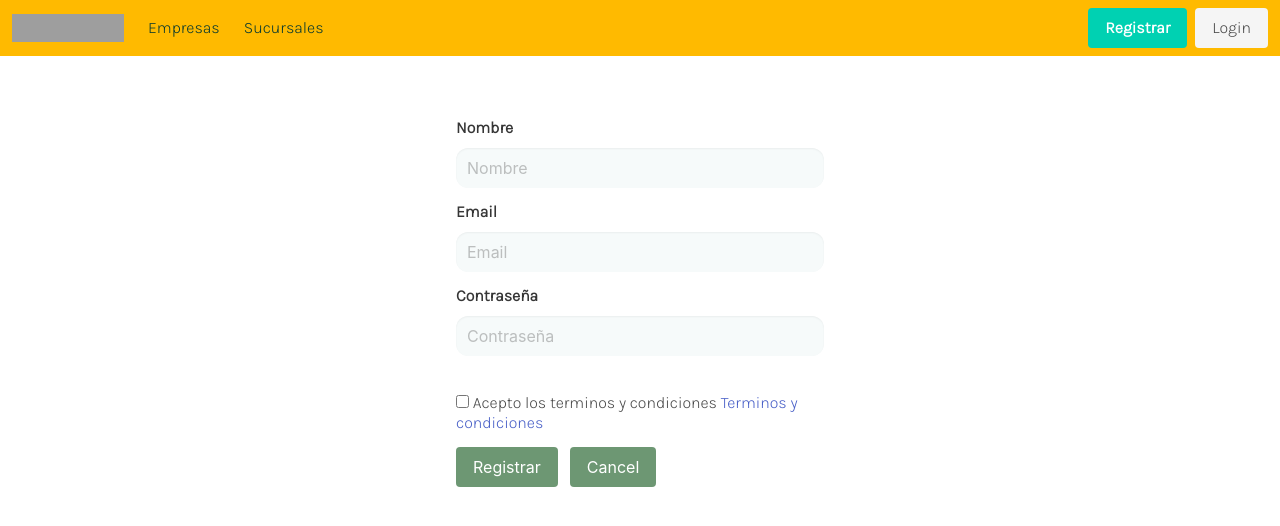
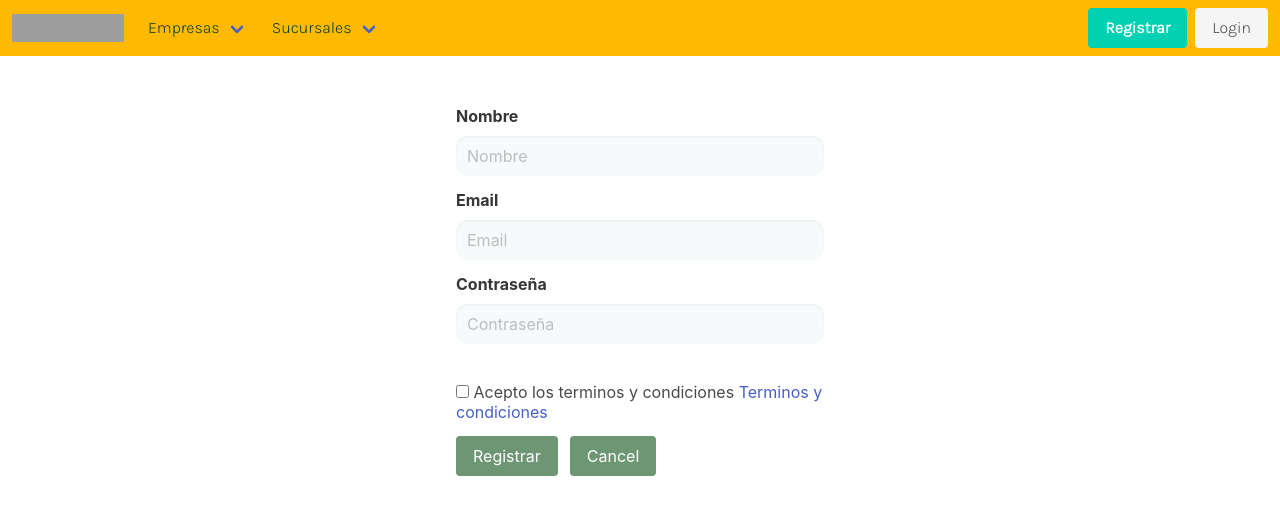
Before and after one commit to plancerio2020255/empleadosAngular, an Angular app in the folder EmpleadosAngular/empleadosAngular/: page /register in a window 1280 px wide. Shown: the top 526 px of the page. Built offline with nearby package versions, Linux system fonts and the light colour scheme; grey boxes are pictures that could not be loaded.

Commit message:
Cambios en el navbar

```diff
--- a/EmpleadosAngular/empleadosAngular/src/app/components/login/login.component.html
+++ b/EmpleadosAngular/empleadosAngular/src/app/components/login/login.component.html
@@ -1,11 +1,8 @@
-
-<div class="section">
-<div class="container is-fullhd">
+,
+<div class="section is-fullheight">
+<div class="container is-fullheight is-primary">
 	<div class="columns is-centered">
-		<div class="column is-4 is-half ">
-			<div class="field">
-
-			</div>
+		<div class="column is-4 is-half">
 			<div class="field">
 				<label class="label">Email</label>
 				<p class="control ">
--- a/EmpleadosAngular/empleadosAngular/src/app/components/login/login.component.sass
+++ b/EmpleadosAngular/empleadosAngular/src/app/components/login/login.component.sass
@@ -3,7 +3,7 @@
 .container
   font-family: 'Karla', sans-serif
 
-.input input
+input
   background-color: #f6fafa
   color: #FFBA00
   outline: none
--- a/EmpleadosAngular/empleadosAngular/src/app/components/navbar/navbar.component.html
+++ b/EmpleadosAngular/empleadosAngular/src/app/components/navbar/navbar.component.html
@@ -13,14 +13,51 @@
 
   <div id="navbarBasicExample" class="navbar-menu">
     <div class="navbar-start">
-      <a class="navbar-item item__nav">
-        Empresas
-      </a>
+      <div class="navbar-item has-dropdown is-hoverable">
+        <a class="navbar-link">
+          Empresas
+        </a>
 
-      <a class="navbar-item item__nav">
-        Sucursales
-      </a>
+        <div class="navbar-dropdown">
+          <a class="navbar-item">
+            Agregar empresas
+          </a>
+          <a class="navbar-item">
+            Editar empresas
+          </a>
+          <a class="navbar-item">
+            Eliminar empresas
+          </a>
+          <hr class="navbar-divider">
+          <a class="navbar-item">
+            Ver empresas
+          </a>
+        </div>
 
+      </div>
+
+      <div class="navbar-item has-dropdown is-hoverable">
+        <a class="navbar-link">
+          Sucursales
+        </a>
+
+        <div class="navbar-dropdown">
+          <a class="navbar-item">
+            Agregar sucursales
+          </a>
+          <a class="navbar-item">
+            Editar sucursales
+          </a>
+          <a class="navbar-item">
+            Eliminar sucursales
+          </a>
+          <hr class="navbar-divider">
+          <a class="navbar-item">
+            Ver sucursales
+          </a>
+        </div>
+
+      </div>
 
     </div>
 
--- a/EmpleadosAngular/empleadosAngular/src/app/components/navbar/navbar.component.sass
+++ b/EmpleadosAngular/empleadosAngular/src/app/components/navbar/navbar.component.sass
@@ -4,14 +4,21 @@
   background-color: #FFBA00
   font-family: 'Karla', sans-serif
 
-.item__nav
+.navbar-link
   color: #0C3B2E
   border-radius: 12px
 
 .button:hover
   transition: all 0.3s linear
 
-.item__nav:hover
-  background-color:#FFBA00
+.navbar-link:hover
+  background-color: #FFBA00
   color:#29a381
   transition: all 0.4s linear
+
+.navbar-dropdown
+  background-color: #0C3B2E
+  color: #FFBA00
+
+.navbar-item
+  color: #FFBA00
--- a/EmpleadosAngular/empleadosAngular/src/app/components/register/register.component.html
+++ b/EmpleadosAngular/empleadosAngular/src/app/components/register/register.component.html
@@ -1,7 +1,7 @@
-<body class="body__container">
-<div class="container is-widescreen is-primary">
+<div class="section is-fullheight">
+<div class="container is-fullheight is-primary">
 	<div class="columns is-centered ">
-		<div class="column is-4 is-half is-centered">
+		<div class="column is-4 is-half">
 			<div class="field">
 				<label class="label">Nombre</label>
 				<div class="control">
@@ -52,4 +52,4 @@
 		</div>
 	</div>
 </div>
-</body>
+</div>
```
